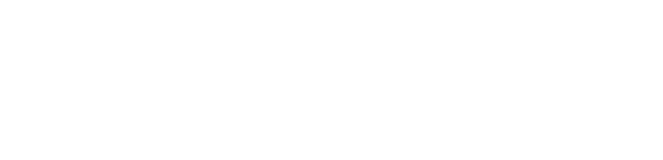
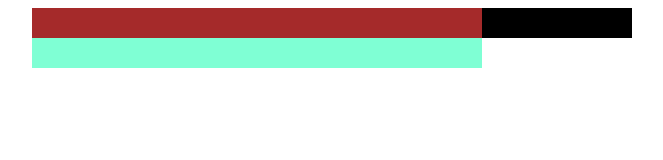
Before and after one commit to zielin123/aplikacje_internetowe, a plain HTML site: page index.html in a window 1280 px wide. Shown: the whole page, without its empty margins (308-971 px from the left). Drawn offline with Linux system fonts and the light colour scheme.

Commit message:
dodalismy dwa pliki i modyfikacja css

```diff
--- a/index.html
+++ b/index.html
@@ -3,8 +3,12 @@
 <head>
     <meta charset="UTF-8">
     <title>Document</title>
+    <link rel="stylesheet" href="style.css">
 </head>
 <body>
-
+<div id="container">
+    <div class="test"></div>
+    <div></div>
+</div>
 </body>
 </html>
--- /dev/null
+++ b/style.css
@@ -0,0 +1,22 @@
+#container{
+    width: 600px;
+    background-color: black;
+    margin: 0 auto;
+
+}
+div{
+    width: 75%;
+    background-color: aquamarine;
+    height: 30px;
+}
+
+div.test{
+    height: 30px;
+ background-color: brown;
+ transition: height .3s linear;
+}
+
+div.test:hover{
+    height: 300px;
+    transform: rotate(90deg);
+   }
```
